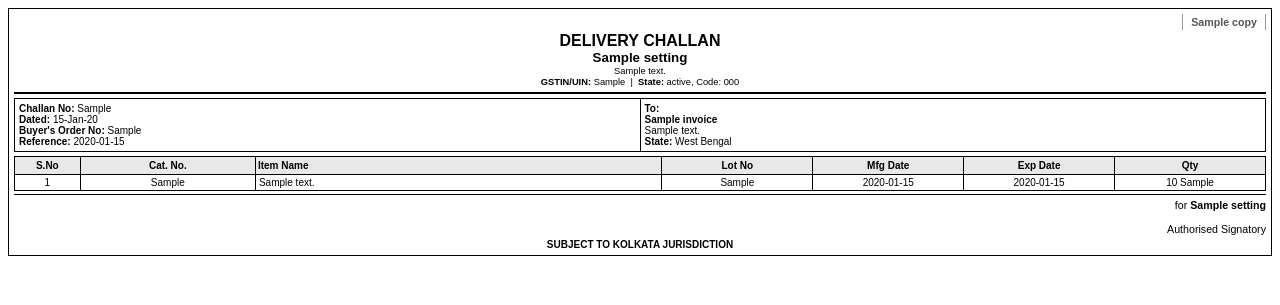
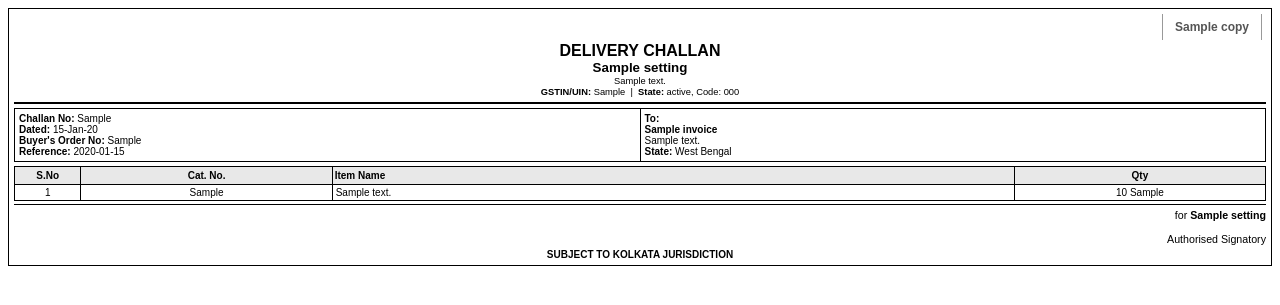
Before and after one commit to tuhinsbcl2-ctrl/gst-invoice-laptop, a Flask app: template app/templates/challan/pdf_template.html in a window 1280 px wide. Shown: the top 305 px of the page. Run offline with Flask 3, Linux system fonts and the light colour scheme; tables that the repository leaves empty hold one stand-in row (values such as "Sample post"); the template is opened without the code that fills it: values that come from a table or form of the project are taken from there, most other values are stand-ins (such as "Sample title", 1, 10 or a date in 2020).

Commit message:
Add Office Copy to Tax Invoice, fix copy-label height, remove challan Lot No/Mfg Date/Exp Date columns
Agent-Logs-Url: https://github.com/tuhinsbcl2-ctrl/gst-invoice-laptop/sessions/146690ac-1a35-4f52-bf8c-8a9f5912cf64

Co-authored-by: tuhinsbcl2-ctrl <270047052+tuhinsbcl2-ctrl@users.noreply.github.com>

```diff
--- a/app/services/pdf_generator.py
+++ b/app/services/pdf_generator.py
@@ -28,7 +28,7 @@ def _html_to_pdf(html_content):
 
 
 def generate_invoice_pdf(invoice):
-    """Generate combined PDF (3 invoice copies) for a Tax Invoice."""
+    """Generate combined PDF (4 invoice copies) for a Tax Invoice."""
     from app.models import CompanySettings
     settings = CompanySettings.query.first()
     hsn_breakup = get_hsn_breakup(
@@ -39,6 +39,7 @@ def generate_invoice_pdf(invoice):
         'Original for Recipient',
         'Duplicate for Transporter',
         'Triplicate for Supplier',
+        'Office Copy',
     ]
     html_content = render_template(
         'invoice/pdf_template.html',
@@ -82,7 +83,7 @@ def generate_challan_pdf(invoice):
 
 
 def generate_combined_pdf(invoice):
-    """Generate 7-page combined PDF (3 invoice + 4 challan)."""
+    """Generate 8-page combined PDF (4 invoice + 4 challan)."""
     from app.models import CompanySettings
     settings = CompanySettings.query.first()
     hsn_breakup = get_hsn_breakup(
@@ -93,6 +94,7 @@ def generate_combined_pdf(invoice):
         'Original for Recipient',
         'Duplicate for Transporter',
         'Triplicate for Supplier',
+        'Office Copy',
     ]
     challan_copies = [
         'Original for Recipient',
--- a/app/templates/challan/pdf_template.html
+++ b/app/templates/challan/pdf_template.html
@@ -6,7 +6,7 @@
   @page { size: A4; margin: 8mm 8mm; }
   body { font-family: Arial, sans-serif; font-size: 8pt; color: #000; }
   .page { page-break-after: always; border: 1px solid #000; padding: 5px; }
-  .copy-label { font-size: 8pt; font-weight: bold; color: #555; border: 1px solid #999; padding: 3px 8px; }
+  .copy-label { font-size: 9pt; font-weight: bold; color: #555; border: 1px solid #999; padding: 6px 12px; }
   .header { text-align: center; border-bottom: 2px solid #000; padding-bottom: 4px; margin-bottom: 4px; }
   .header h2 { margin: 0; font-size: 12pt; }
   .header h3 { margin: 0; font-size: 10pt; }
@@ -44,7 +44,7 @@
     <table style="border-collapse:collapse; width:100%; margin-bottom:2px;">
         <tr>
             <td style="border:none; padding:2px 0; vertical-align:middle;">&nbsp;</td>
-            <td style="border:none; padding:2px 0; text-align:right; vertical-align:middle;"><span class="copy-label">{{ copy }}</span></td>
+            <td style="border:none; padding:6px 4px; text-align:right; vertical-align:middle;"><span class="copy-label">{{ copy }}</span></td>
         </tr>
     </table>
     <div class="header">
@@ -84,24 +84,18 @@
         <thead>
             <tr>
                 <th width="5%" style="text-align:center; border:1px solid #000; padding:3px 2px; background:#e8e8e8; font-size:7.5pt; word-wrap:break-word;">S.No</th>
-                <th width="14%" style="text-align:center; border:1px solid #000; padding:3px 2px; background:#e8e8e8; font-size:7.5pt; word-wrap:break-word;">Cat. No.</th>
-                <th width="33%" style="text-align:left; border:1px solid #000; padding:3px 2px; background:#e8e8e8; font-size:7.5pt; word-wrap:break-word;">Item Name</th>
-                <th width="12%" style="text-align:center; border:1px solid #000; padding:3px 2px; background:#e8e8e8; font-size:7.5pt; word-wrap:break-word;">Lot No</th>
-                <th width="12%" style="text-align:center; border:1px solid #000; padding:3px 2px; background:#e8e8e8; font-size:7.5pt; word-wrap:break-word;">Mfg Date</th>
-                <th width="12%" style="text-align:center; border:1px solid #000; padding:3px 2px; background:#e8e8e8; font-size:7.5pt; word-wrap:break-word;">Exp Date</th>
-                <th width="12%" style="text-align:center; border:1px solid #000; padding:3px 2px; background:#e8e8e8; font-size:7.5pt; word-wrap:break-word;">Qty</th>
+                <th width="20%" style="text-align:center; border:1px solid #000; padding:3px 2px; background:#e8e8e8; font-size:7.5pt; word-wrap:break-word;">Cat. No.</th>
+                <th width="55%" style="text-align:left; border:1px solid #000; padding:3px 2px; background:#e8e8e8; font-size:7.5pt; word-wrap:break-word;">Item Name</th>
+                <th width="20%" style="text-align:center; border:1px solid #000; padding:3px 2px; background:#e8e8e8; font-size:7.5pt; word-wrap:break-word;">Qty</th>
             </tr>
         </thead>
         <tbody>
             {% for item in invoice.items %}
             <tr>
                 <td width="5%" style="text-align:center; border:1px solid #000; padding:2px 3px; font-size:7.5pt; word-wrap:break-word;">{{ item.sl_no }}</td>
-                <td width="14%" style="text-align:center; border:1px solid #000; padding:2px 3px; font-size:7.5pt; word-wrap:break-word;">{{ item.catalog_no }}</td>
-                <td width="33%" style="border:1px solid #000; padding:2px 3px; font-size:7.5pt; word-wrap:break-word;">{{ item.description }}</td>
-                <td width="12%" style="text-align:center; border:1px solid #000; padding:2px 3px; font-size:7.5pt; word-wrap:break-word;">{{ item.lot_no or '' }}</td>
-                <td width="12%" style="text-align:center; border:1px solid #000; padding:2px 3px; font-size:7.5pt; word-wrap:break-word;">{{ item.mfg_date or '' }}</td>
-                <td width="12%" style="text-align:center; border:1px solid #000; padding:2px 3px; font-size:7.5pt; word-wrap:break-word;">{{ item.exp_date or '' }}</td>
-                <td width="12%" style="text-align:center; border:1px solid #000; padding:2px 3px; font-size:7.5pt; word-wrap:break-word;">{{ item.quantity|int if item.quantity == item.quantity|int else item.quantity }} {{ item.unit }}</td>
+                <td width="20%" style="text-align:center; border:1px solid #000; padding:2px 3px; font-size:7.5pt; word-wrap:break-word;">{{ item.catalog_no }}</td>
+                <td width="55%" style="border:1px solid #000; padding:2px 3px; font-size:7.5pt; word-wrap:break-word;">{{ item.description }}</td>
+                <td width="20%" style="text-align:center; border:1px solid #000; padding:2px 3px; font-size:7.5pt; word-wrap:break-word;">{{ item.quantity|int if item.quantity == item.quantity|int else item.quantity }} {{ item.unit }}</td>
             </tr>
             {% endfor %}
         </tbody>
--- a/app/templates/invoice/pdf_template.html
+++ b/app/templates/invoice/pdf_template.html
@@ -6,7 +6,7 @@
   @page { size: A4; margin: 8mm 8mm; }
   body { font-family: Arial, sans-serif; font-size: 8pt; color: #000; }
   .page { page-break-after: always; border: 1px solid #000; padding: 5px; }
-  .copy-label { font-size: 8pt; font-weight: bold; color: #555; border: 1px solid #999; padding: 2px 6px; }
+  .copy-label { font-size: 9pt; font-weight: bold; color: #555; border: 1px solid #999; padding: 6px 12px; }
   .header { text-align: center; border-bottom: 2px solid #000; padding-bottom: 4px; margin-bottom: 4px; }
   .header h2 { margin: 0; font-size: 12pt; }
   .header h3 { margin: 0; font-size: 10pt; }
@@ -35,7 +35,7 @@
     <table style="border-collapse:collapse; width:100%; margin-bottom:2px;">
         <tr>
             <td style="border:none; padding:0;">&nbsp;</td>
-            <td style="border:none; padding:0; text-align:right;"><span class="copy-label">{{ copy }}</span></td>
+            <td style="border:none; padding:6px 4px; text-align:right;"><span class="copy-label">{{ copy }}</span></td>
         </tr>
     </table>
     <div class="header">
```
Also changed, not shown: app/templates/combined_pdf_template.html (+11 -17 lines).
